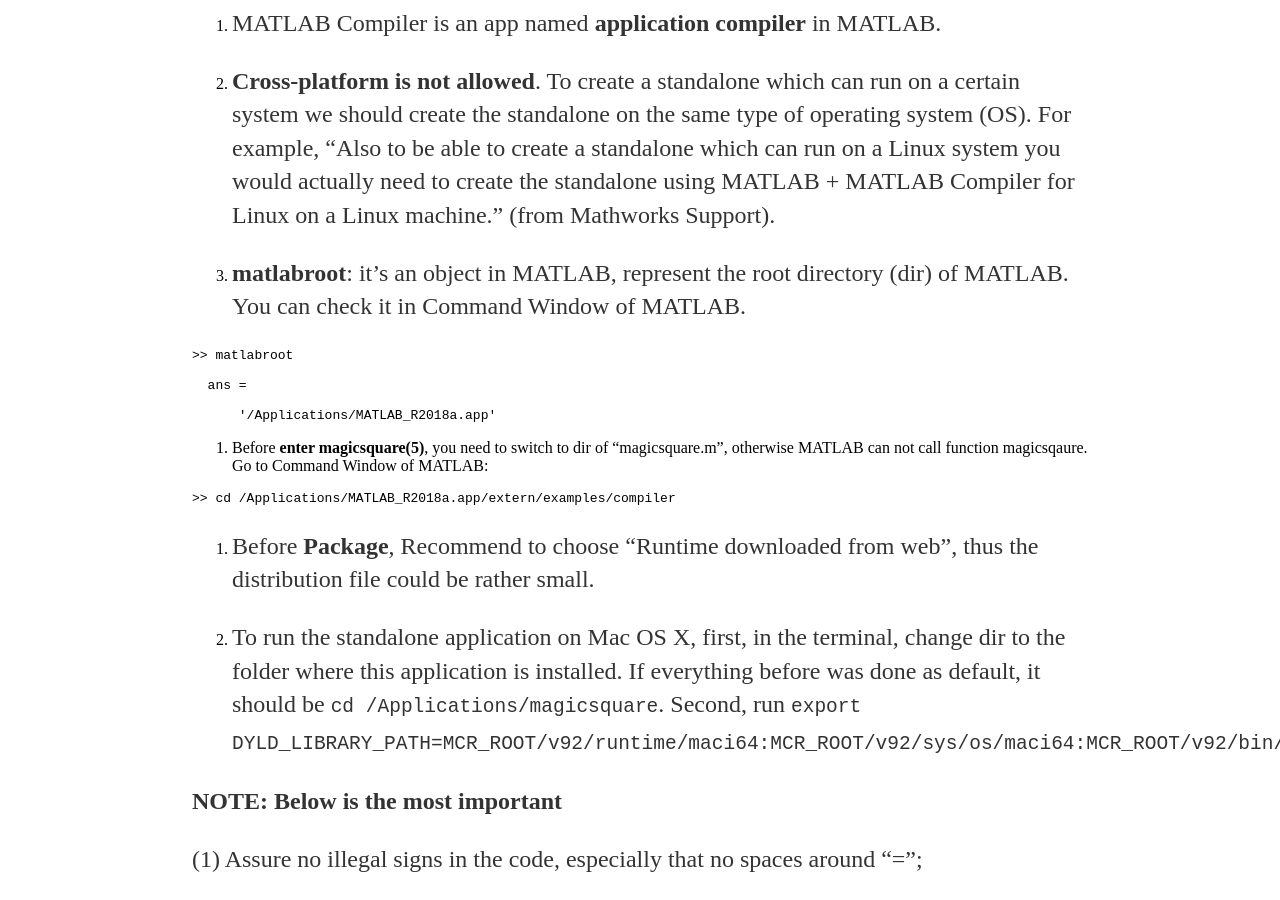
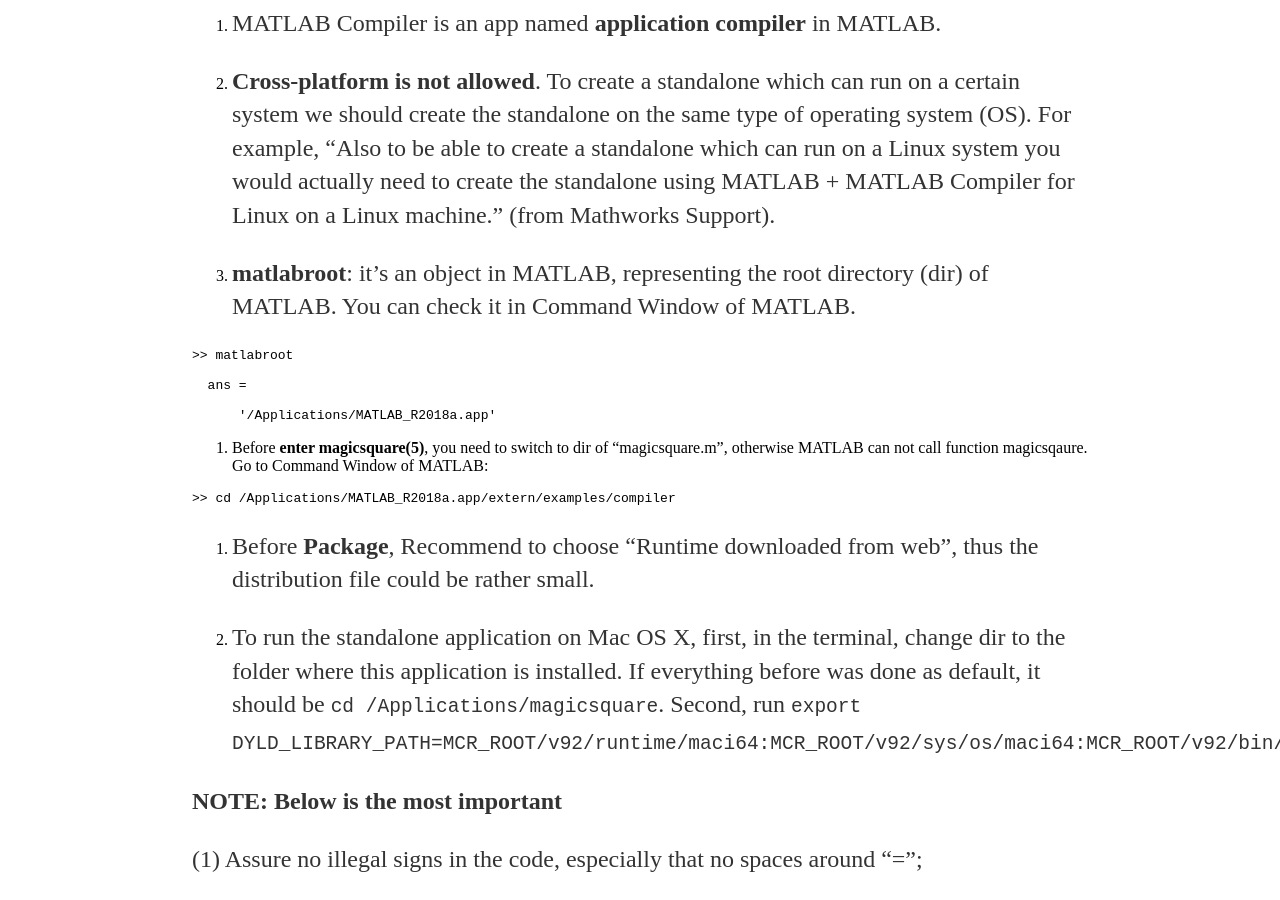
Before and after one commit to huangmozhilv/huangmozhilv.github.io, a Jekyll site: the page built from _posts/2018-04-11-Create-Standalone-Application-from-MATLAB.md, in a window 1280 px wide and 900 px high, scrolled down 445 px. Built offline with Jekyll 4.4.1, drawn with Linux system fonts in a browser that asks for light colours; comment, search, counter and statistics services are not loaded.

Commit message:
Update 2018-04-11-Create-Standalone-Application-from-MATLAB.md

````diff
--- a/_posts/2018-04-11-Create-Standalone-Application-from-MATLAB.md
+++ b/_posts/2018-04-11-Create-Standalone-Application-from-MATLAB.md
@@ -13,7 +13,7 @@ The [official guide by MathWorks](https://www.mathworks.com/help/compiler/create
 
 2. **Cross-platform is not allowed**. To create a standalone which can run on a certain system we should create the standalone on the same type of operating system (OS). For example, "Also to be able to create a standalone which can run on a Linux system you would actually need to create the standalone using MATLAB + MATLAB Compiler for Linux on a Linux machine." (from Mathworks Support).
 
-3. **matlabroot**: it's an object in MATLAB, represent the root directory (dir) of MATLAB. You can check it in Command Window of MATLAB.
+3. **matlabroot**: it's an object in MATLAB, representing the root directory (dir) of MATLAB. You can check it in Command Window of MATLAB.
 
 
 ```
````
